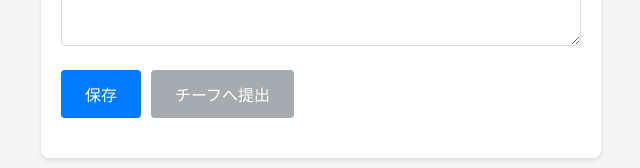
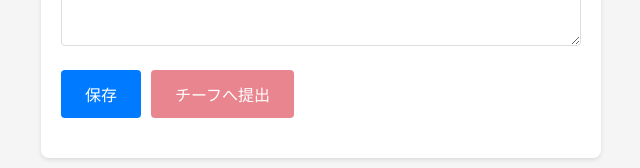
Before and after one commit to itoshu008/GENBAREPOT, a React (Vite) app in the folder client/: page / in a window 1280 px wide. Shown: the part 723-891 px from the top of the page, without its empty margins (319-959 px from the left). Built offline with nearby package versions, Linux system fonts and the light colour scheme; no server answers.

Commit message:
スタッフページ: 「チーフへ提出」ボタンの色を赤に変更

```diff
--- a/client/src/pages/StaffPage.css
+++ b/client/src/pages/StaffPage.css
@@ -129,6 +129,15 @@
   background-color: #218838;
 }
 
+.btn-danger {
+  background-color: #dc3545;
+  color: white;
+}
+
+.btn-danger:hover:not(:disabled) {
+  background-color: #c82333;
+}
+
 .message {
   padding: 12px;
   border-radius: 4px;
--- a/client/src/pages/StaffPage.tsx
+++ b/client/src/pages/StaffPage.tsx
@@ -784,7 +784,7 @@ function StaffPage() {
               <button
                 onClick={handleSubmit}
                 disabled={loading || !currentReport?.id}
-                className="btn btn-secondary"
+                className="btn btn-danger"
               >
                 チーフへ提出
               </button>
```
